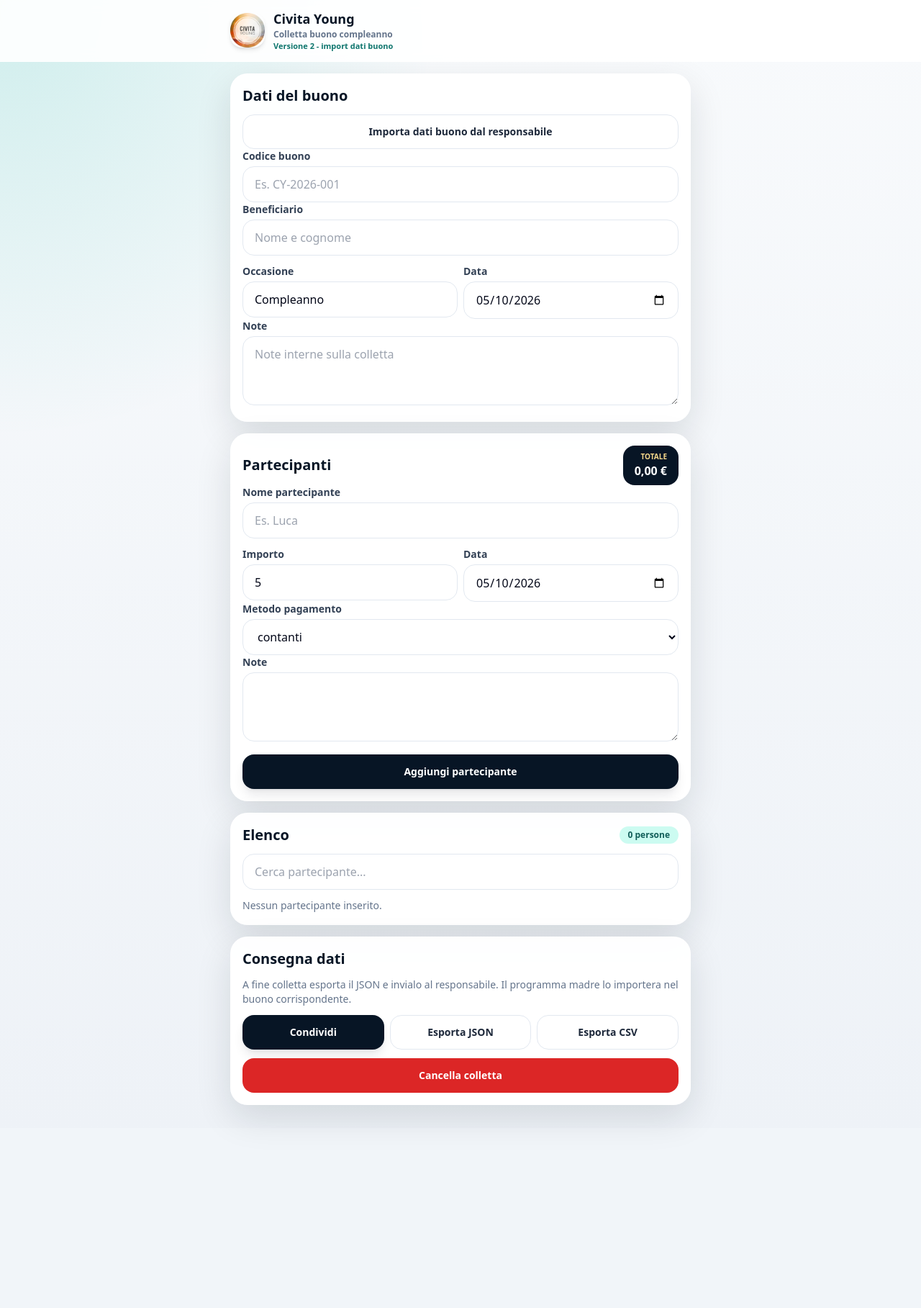
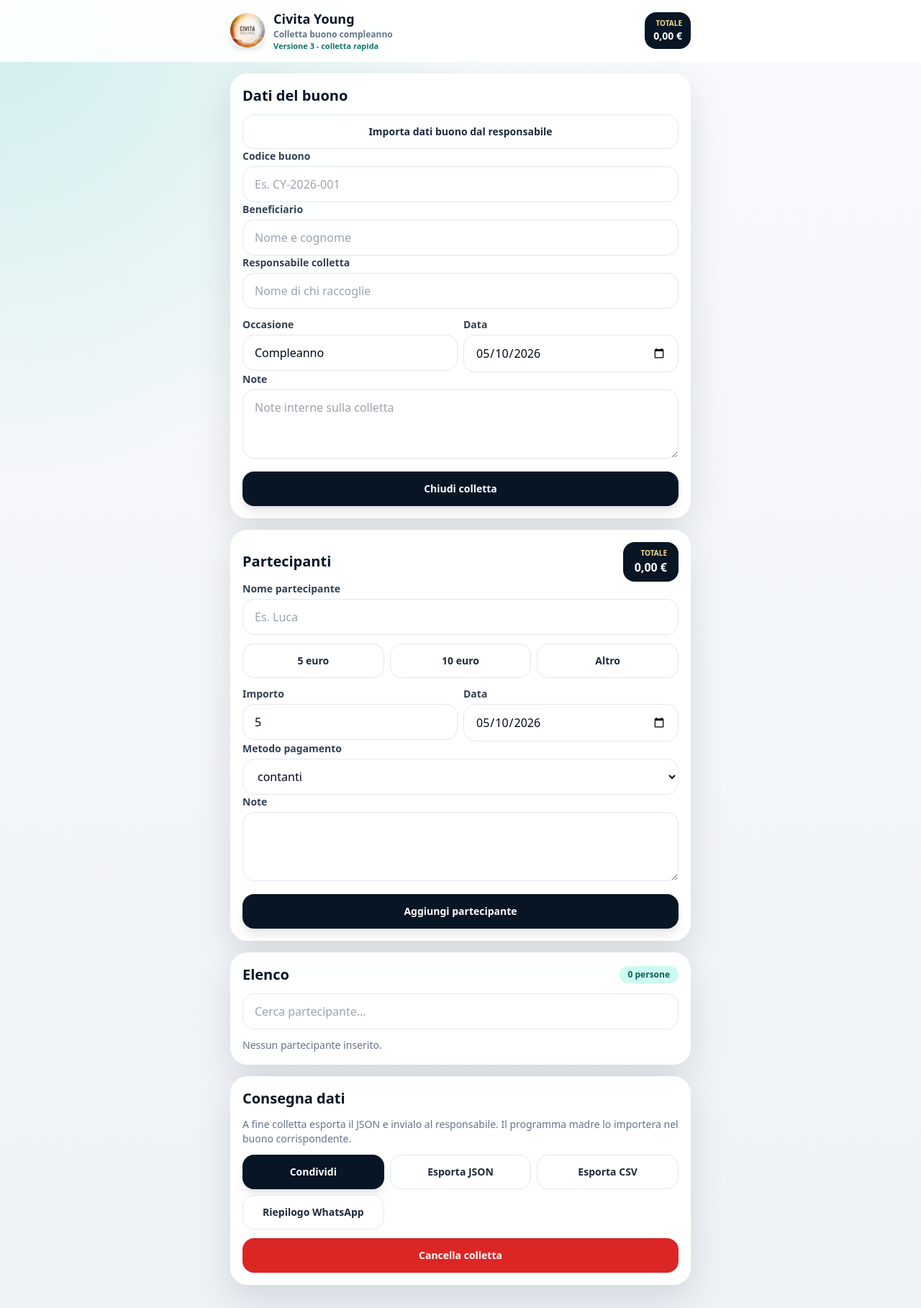
Before and after one commit to luigim60-rgb/civita-young-colletta, a React (Vite) app: page / in a window 1280 px wide. Shown: the whole page at 72% size. Before the commit the page ends 1567 px from the top, so only its background shows below. Built offline with nearby package versions, Linux system fonts and the light colour scheme.

Commit message:
Add files via upload

```diff
--- a/src/App.tsx
+++ b/src/App.tsx
@@ -21,6 +21,9 @@ interface CollectionData {
   title: string
   issueDate: string
   notes: string
+  collectorName?: string
+  closed?: boolean
+  closedAt?: string
   contributions: Contribution[]
   exportedAt?: string
 }
@@ -39,6 +42,8 @@ const emptyData: CollectionData = {
   title: 'Buono Compleanno',
   issueDate: today(),
   notes: '',
+  collectorName: '',
+  closed: false,
   contributions: [],
 }
 
@@ -95,10 +100,12 @@ function App() {
 
   function addContribution() {
     const amount = Number(form.amount)
-    if (!data.voucherCode.trim()) return alert('Inserisci il codice del buono.')
+    if (data.closed) return alert('La colletta e chiusa. Riaprila per modificare.')
     if (!data.beneficiaryName.trim()) return alert('Inserisci il nome del beneficiario.')
     if (!form.contributorName.trim()) return alert('Inserisci il nome del partecipante.')
     if (!Number.isFinite(amount) || amount <= 0) return alert('Inserisci un importo positivo.')
+    const sameName = data.contributions.some((item) => item.contributorName.trim().toLowerCase() === form.contributorName.trim().toLowerCase())
+    if (sameName && !confirm('Questo nome risulta gia inserito. Vuoi aggiungerlo comunque?')) return
     setData((current) => ({
       ...current,
       contributions: [...current.contributions, { ...form, amount, id: uid(), createdAt: new Date().toISOString() }],
@@ -107,6 +114,7 @@ function App() {
   }
 
   function editAmount(id: string, oldAmount: number) {
+    if (data.closed) return alert('La colletta e chiusa. Riaprila per modificare.')
     const raw = prompt('Nuovo importo', String(oldAmount))
     if (raw === null) return
     const amount = Number(raw.replace(',', '.'))
@@ -115,32 +123,50 @@ function App() {
   }
 
   function removeContribution(id: string) {
+    if (data.closed) return alert('La colletta e chiusa. Riaprila per modificare.')
     if (!confirm('Eliminare questo partecipante?')) return
     setData((current) => ({ ...current, contributions: current.contributions.filter((item) => item.id !== id) }))
   }
 
   function exportJson() {
-    if (!data.voucherCode.trim()) return alert('Inserisci il codice del buono prima di esportare.')
     const payload = { ...data, exportedAt: new Date().toISOString() }
-    download(`colletta-${data.voucherCode || 'civita-young'}.json`, JSON.stringify(payload, null, 2), 'application/json;charset=utf-8')
+    download(`${fileBaseName()}.json`, JSON.stringify(payload, null, 2), 'application/json;charset=utf-8')
   }
 
   function exportCsv() {
     const header = ['Codice buono', 'Beneficiario', 'Partecipante', 'Importo', 'Data', 'Metodo', 'Note']
     const rows = data.contributions.map((item) => [data.voucherCode, data.beneficiaryName, item.contributorName, item.amount, item.date, item.paymentMethod, item.notes])
     const csv = [header, ...rows].map((row) => row.map((cell) => `"${String(cell ?? '').replaceAll('"', '""')}"`).join(';')).join('\n')
-    download(`colletta-${data.voucherCode || 'civita-young'}.csv`, csv, 'text/csv;charset=utf-8')
+    download(`${fileBaseName()}.csv`, csv, 'text/csv;charset=utf-8')
   }
 
   async function shareJson() {
     const payload = { ...data, exportedAt: new Date().toISOString() }
-    const file = new File([JSON.stringify(payload, null, 2)], `colletta-${data.voucherCode || 'civita-young'}.json`, { type: 'application/json' })
+    const file = new File([JSON.stringify(payload, null, 2)], `${fileBaseName()}.json`, { type: 'application/json' })
     if (navigator.canShare?.({ files: [file] })) {
       await navigator.share({ title: 'Colletta Civita Young', text: `Colletta ${data.voucherCode}`, files: [file] })
     } else {
       exportJson()
       alert('Condivisione diretta non disponibile: ho scaricato il file JSON da inviare.')
     }
+  }
+
+  async function shareSummary() {
+    const text = `Colletta ${data.beneficiaryName || 'Civita Young'}\nPartecipanti: ${data.contributions.length}\nTotale raccolto: ${money(total)}${data.collectorName ? `\nResponsabile: ${data.collectorName}` : ''}`
+    if (navigator.share) await navigator.share({ title: 'Riepilogo colletta', text })
+    else {
+      await navigator.clipboard.writeText(text)
+      alert('Riepilogo copiato negli appunti.')
+    }
+  }
+
+  function fileBaseName() {
+    const name = (data.beneficiaryName || 'civita-young').toLowerCase().normalize('NFD').replace(/[\u0300-\u036f]/g, '').replace(/[^a-z0-9]+/g, '-').replace(/^-|-$/g, '')
+    return `colletta-${name || 'civita-young'}-${Math.round(total)}-euro`
+  }
+
+  function toggleClosed() {
+    setData((current) => ({ ...current, closed: !current.closed, closedAt: !current.closed ? new Date().toISOString() : undefined }))
   }
 
   function resetAll() {
@@ -183,7 +209,11 @@ function App() {
           <div>
             <h1 className="text-lg font-black text-night">Civita Young</h1>
             <p className="text-xs font-bold text-slate-500">Colletta buono compleanno</p>
-            <p className="text-[11px] font-black text-teal-700">Versione 2 - import dati buono</p>
+            <p className="text-[11px] font-black text-teal-700">Versione 3 - colletta rapida</p>
+          </div>
+          <div className="ml-auto rounded-2xl bg-night px-3 py-2 text-right text-white">
+            <p className="text-[10px] font-black uppercase text-gold">Totale</p>
+            <p className="text-sm font-black">{money(total)}</p>
           </div>
         </div>
       </header>
@@ -206,11 +236,16 @@ function App() {
           </label>
           <Field label="Codice buono"><input placeholder="Es. CY-2026-001" value={data.voucherCode} onChange={(e) => updateInfo('voucherCode', e.target.value.toUpperCase())} /></Field>
           <Field label="Beneficiario"><input placeholder="Nome e cognome" value={data.beneficiaryName} onChange={(e) => updateInfo('beneficiaryName', e.target.value)} /></Field>
+          <Field label="Responsabile colletta"><input placeholder="Nome di chi raccoglie" value={data.collectorName || ''} onChange={(e) => updateInfo('collectorName', e.target.value)} /></Field>
           <div className="grid grid-cols-2 gap-2">
             <Field label="Occasione"><input value={data.occasion} onChange={(e) => updateInfo('occasion', e.target.value)} /></Field>
             <Field label="Data"><input type="date" value={data.issueDate} onChange={(e) => updateInfo('issueDate', e.target.value)} /></Field>
           </div>
           <Field label="Note"><textarea value={data.notes} onChange={(e) => updateInfo('notes', e.target.value)} placeholder="Note interne sulla colletta" /></Field>
+          <button className={data.closed ? 'btn-secondary w-full' : 'btn-primary w-full'} onClick={toggleClosed}>
+            {data.closed ? 'Riapri colletta' : 'Chiudi colletta'}
+          </button>
+          {data.closed && <p className="rounded-2xl bg-amber-50 p-3 text-sm font-bold text-amber-800">Colletta chiusa: le modifiche sono bloccate per evitare errori.</p>}
         </section>
 
         <section className="card space-y-3">
@@ -222,6 +257,11 @@ function App() {
             </div>
           </div>
           <Field label="Nome partecipante"><input value={form.contributorName} onChange={(e) => setForm({ ...form, contributorName: e.target.value })} placeholder="Es. Luca" /></Field>
+          <div className="grid grid-cols-3 gap-2">
+            <button className="btn-secondary" onClick={() => setForm({ ...form, amount: 5 })}>5 euro</button>
+            <button className="btn-secondary" onClick={() => setForm({ ...form, amount: 10 })}>10 euro</button>
+            <button className="btn-secondary" onClick={() => setForm({ ...form, amount: 0 })}>Altro</button>
+          </div>
           <div className="grid grid-cols-2 gap-2">
             <Field label="Importo"><input type="number" min="0.01" step="0.01" value={form.amount} onChange={(e) => setForm({ ...form, amount: Number(e.target.value) })} /></Field>
             <Field label="Data"><input type="date" value={form.date} onChange={(e) => setForm({ ...form, date: e.target.value })} /></Field>
@@ -271,6 +311,7 @@ function App() {
             <button className="btn-primary" onClick={shareJson}>Condividi</button>
             <button className="btn-secondary" onClick={exportJson}>Esporta JSON</button>
             <button className="btn-secondary" onClick={exportCsv}>Esporta CSV</button>
+            <button className="btn-secondary" onClick={shareSummary}>Riepilogo WhatsApp</button>
           </div>
           <button className="btn-danger w-full" onClick={resetAll}>Cancella colletta</button>
         </section>
```
